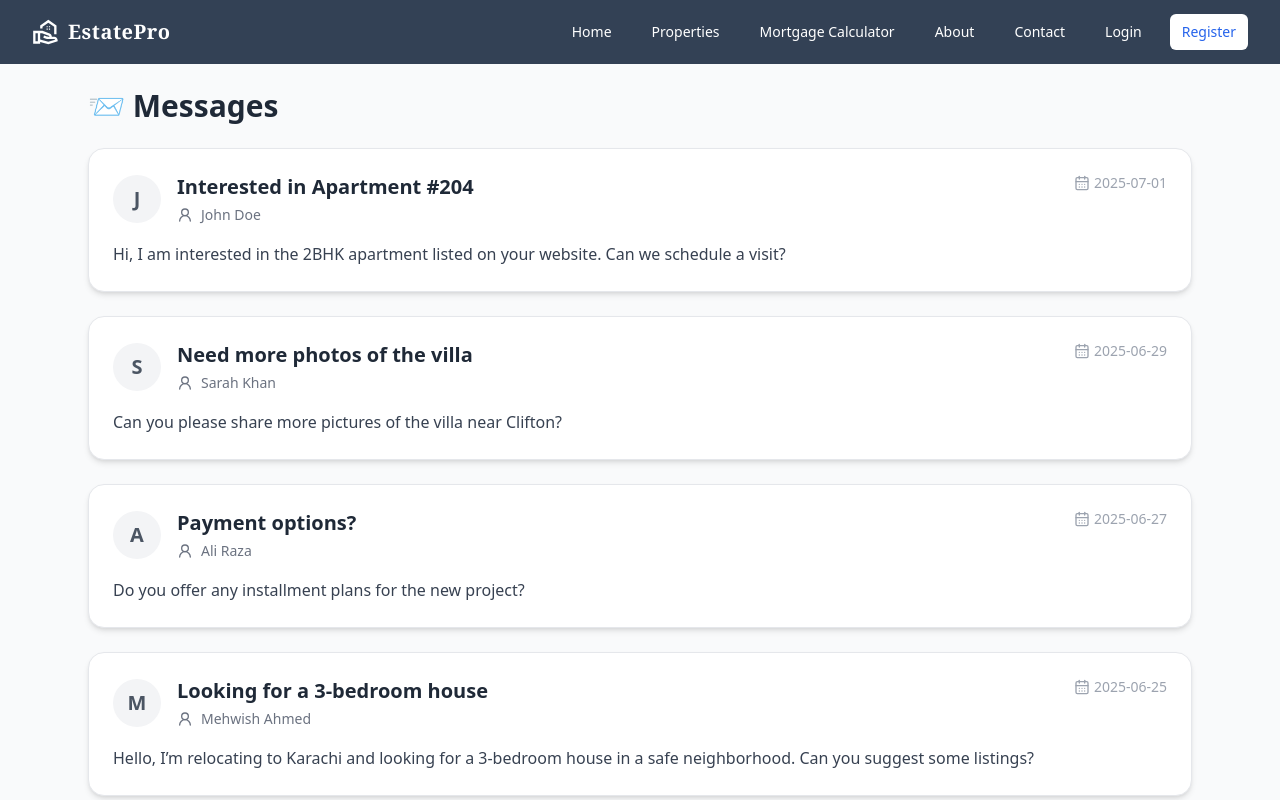
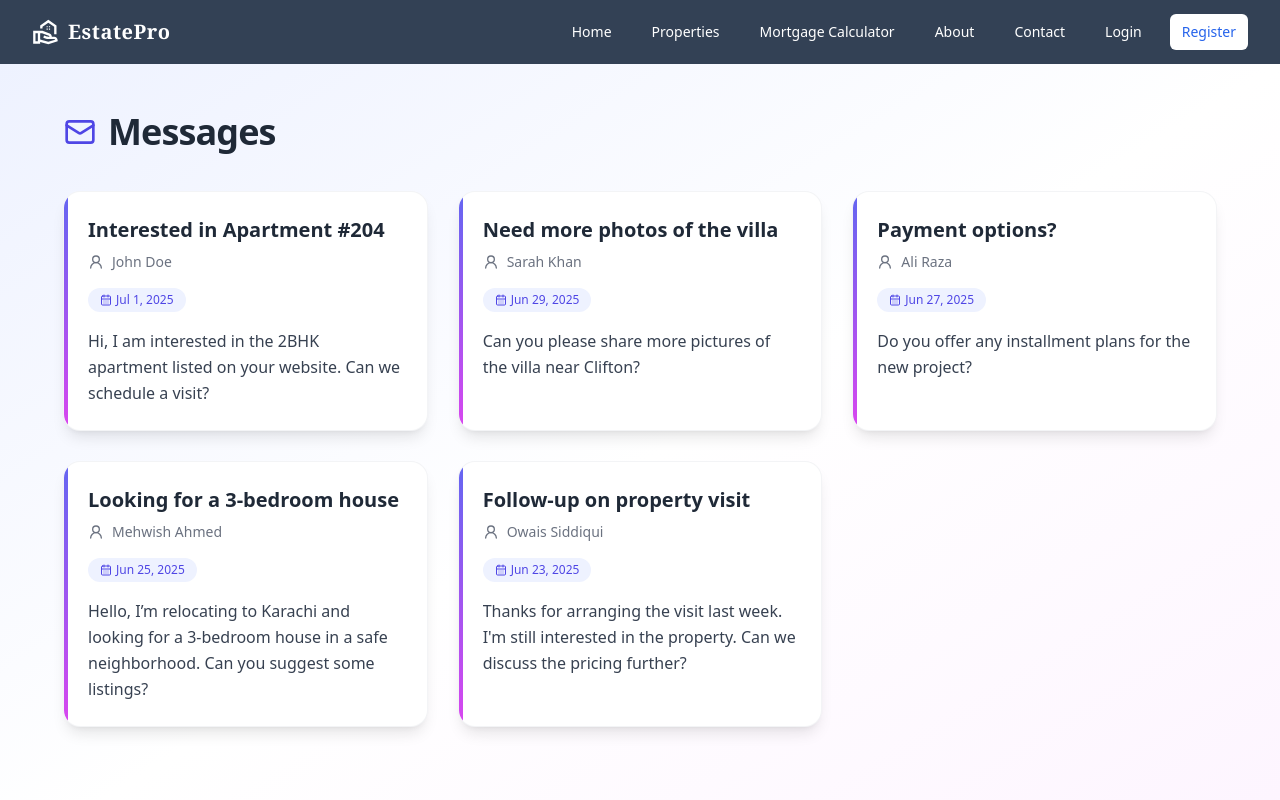
Before and after one commit to hassanraza-sudo/EstatePro, a React (Vite) app: page /dashboard/messages in a window 1280 px wide. Shown: the top 800 px of the page. Built offline with nearby package versions, Linux system fonts and the light colour scheme.

Commit message:
change in styling message and profile page

```diff
--- a/src/App.jsx
+++ b/src/App.jsx
@@ -53,6 +53,9 @@ function App() {
           <Route path="/dashboard/messages" element={<Message />} />
           <Route path="/dashboard/profile" element={<Profile />} />
           <Route path="/dashboard/settings" element={<Settings />} />
+          <Route path="/privacy-policy" element={<PrivacyPolicy />} />
+          <Route path="/terms-of-service" element={<TermsOfService />} />
+          <Route path="/sitemap" element={<Sitemap />} />
         </Route>
 
         {/* Dashboard Routes */}
--- a/src/pages/dashboard/Message.jsx
+++ b/src/pages/dashboard/Message.jsx
@@ -1,5 +1,5 @@
 import React from "react";
-import { Mail, CalendarDays, User2 } from "lucide-react"; // Optional: Add icons using lucide-react
+import { Mail, CalendarDays, User2 } from "lucide-react";
 
 const Message = () => {
   const dummyMessages = [
@@ -44,41 +44,57 @@ const Message = () => {
   ];
 
   return (
-    <div className="p-6 max-w-6xl mx-auto">
-      <h2 className="text-3xl font-bold mb-6 text-gray-800">📨 Messages</h2>
+    <section className="min-h-screen bg-gradient-to-br from-indigo-50 via-white to-fuchsia-50 py-12 px-4 sm:px-6 lg:px-8">
 
-      <div className="grid gap-6">
-        {dummyMessages.map((msg) => (
-          <div
+      <div className="max-w-6xl mx-auto mb-10 flex items-center gap-3">
+        <Mail className="w-8 h-8 text-indigo-600" />
+        <h2 className="text-4xl font-extrabold text-gray-800 tracking-tight">
+          Messages
+        </h2>
+      </div>
+
+      <div className="max-w-6xl mx-auto grid gap-8 lg:grid-cols-2 xl:grid-cols-3">
+        {dummyMessages.map((msg, idx) => (
+          <article
             key={msg.id}
-            className="bg-white border border-gray-200 rounded-2xl shadow-md hover:shadow-lg transition p-6"
+            className="group relative bg-white rounded-2xl shadow-lg ring-1 ring-gray-100 hover:ring-indigo-300 overflow-hidden transition-all duration-300"
           >
-            <div className="flex items-start justify-between">
-              <div className="flex items-center space-x-4">
-                <div className="w-12 h-12 bg-gray-100 text-gray-600 rounded-full flex items-center justify-center text-xl font-semibold">
-                  {msg.sender.charAt(0)}
-                </div>
-                <div>
-                  <h3 className="text-xl font-semibold text-gray-800">
-                    {msg.subject}
-                  </h3>
-                  <div className="flex items-center gap-2 mt-1 text-sm text-gray-500">
-                    <User2 className="w-4 h-4" />
-                    <span>{msg.sender}</span>
-                  </div>
-                </div>
+
+            <span
+              className="absolute left-0 top-0 h-full w-1 bg-gradient-to-b from-indigo-500 to-fuchsia-500 group-hover:w-2 transition-all duration-300"
+              aria-hidden="true"
+            />
+
+            <div className="relative p-6">
+              <h3 className="text-xl font-semibold text-gray-800 group-hover:text-indigo-600 transition-colors">
+                {msg.subject}
+              </h3>
+
+              <div className="mt-2 flex items-center gap-2 text-sm text-gray-500">
+                <User2 className="w-4 h-4" />
+                <span>{msg.sender}</span>
               </div>
-              <div className="text-sm text-gray-400 flex items-center gap-1">
-                <CalendarDays className="w-4 h-4" />
-                <span>{msg.date}</span>
-              </div>
+
+              <time
+                dateTime={msg.date}
+                className="mt-4 inline-flex items-center gap-1 rounded-full bg-indigo-50 px-3 py-1 text-xs font-medium text-indigo-600"
+              >
+                <CalendarDays className="w-3 h-3" />
+                {new Date(msg.date).toLocaleDateString(undefined, {
+                  year: "numeric",
+                  month: "short",
+                  day: "numeric",
+                })}
+              </time>
+
+              <p className="mt-4 text-gray-700 leading-relaxed line-clamp-4">
+                {msg.content}
+              </p>
             </div>
-
-            <p className="mt-4 text-gray-700 leading-relaxed">{msg.content}</p>
-          </div>
+          </article>
         ))}
       </div>
-    </div>
+    </section>
   );
 };
 
```
Also changed, not shown: src/pages/dashboard/Profile.jsx (+56 -97 lines).
